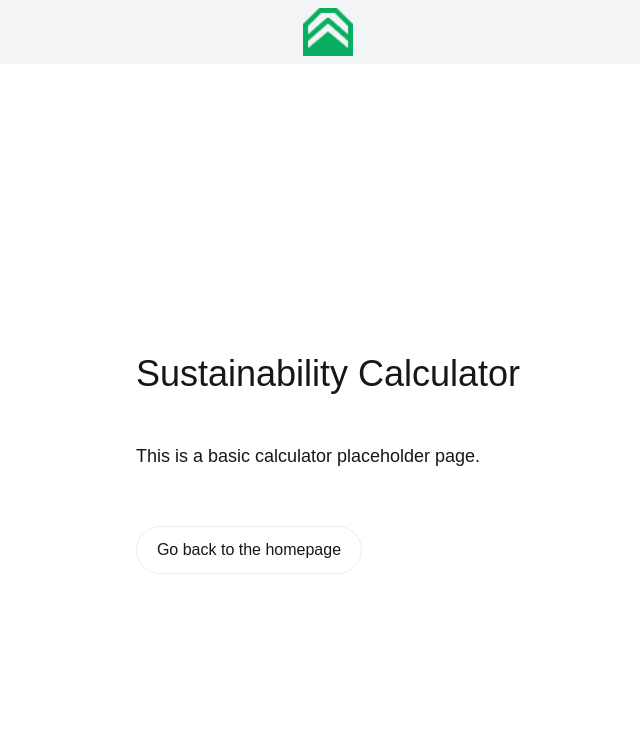
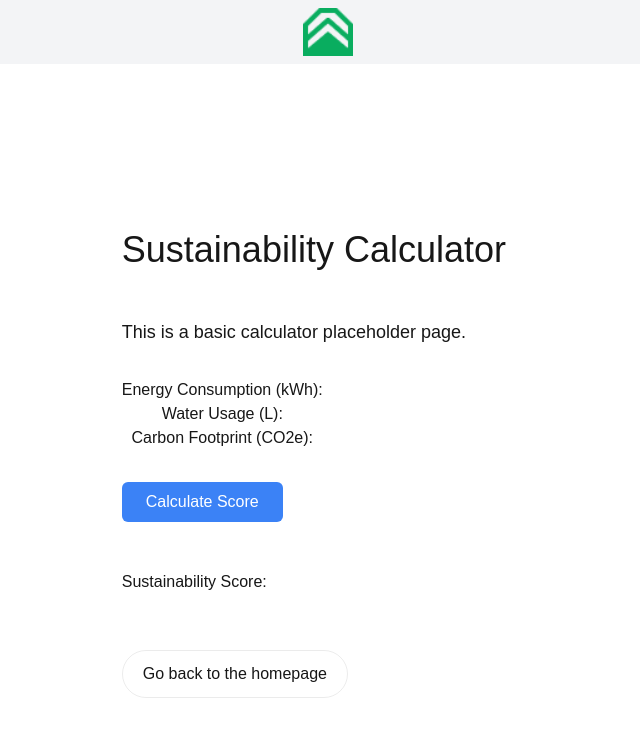
Before and after one commit to samm-47/CAPST, a Next.js app: page /calculator in a window 1280 px wide. Shown: the top 736 px of the page, without its empty margins (312-952 px from the left). Built offline with nearby package versions, Linux system fonts and the light colour scheme.

Commit message:
added input fields and event handling for calculator placeholder page

```diff
--- a/app/calculator/calculator_layout.tsx
+++ b/app/calculator/calculator_layout.tsx
@@ -41,7 +41,9 @@ export default function ClientLayout({ children }: { children: React.ReactNode }
       </div>
 
       {/* Main content area */}
-      <main>{children}</main>
+      <main>
+        {children}
+      </main>
     </div>
   );
 }
--- a/app/calculator/page.tsx
+++ b/app/calculator/page.tsx
@@ -1,11 +1,27 @@
 // app/calculator/page.tsx
+"use client"; // Mark this as a Client Component for client-side hooks
+
 import Image from 'next/image';
 import Link from 'next/link';
-import React from 'react';
+import React, {useState} from 'react';
 // Important for creation of the logo top right
 import Layout from "./calculator_layout"
 
+
 const CalculatorPage = () => {
+  // Used to track different values input by user into calculator
+
+  const calculateScore = () => {
+    console.log("Button called");
+    const susScore = document.getElementById("susScoreValue");
+    if (susScore) {
+      susScore.textContent = "Sustainable!";
+    }
+    else {
+      console.error("Sustainability score calculation error: No element found.");
+    }
+  }
+
   return (
 
     <Layout>
@@ -15,6 +31,37 @@ const CalculatorPage = () => {
         <main className="flex flex-col gap-8 row-start-2 items-center sm:items-start">
           <h1 className="text-4xl">Sustainability Calculator</h1>
           <p className="text-lg mt-4">This is a basic calculator placeholder page.</p>
+          <div className="flex flex-col items-center w-full max w-lg">
+            {/*Input Section*/}
+            <form>
+              <label htmlFor="energyConsumption">Energy Consumption (kWh): </label>
+              <input type="number" id="energyConsumption" name="energyConsumption" step="any"></input>
+            </form>
+            <form>
+              <label htmlFor="waterUsage">Water Usage (L): </label>
+              <input type="number" id="waterUsage" name="waterUsage" step="any"></input>
+            </form>
+            <form>
+              <label htmlFor="carbonFootprint">Carbon Footprint (CO2e): </label>
+              <input type="number" id="carbonFootprint" name="carbonFootprint" step="any"></input>
+            </form>
+          </div>
+
+          <div>
+            {/*Calculate Score Button*/}
+            <button
+              onClick={calculateScore}
+              className="mb-4 px-6 py-2 bg-blue-500 text-white rounded-md hover:bg-blue-600"
+              >
+              Calculate Score
+            </button>
+          </div>
+
+          <div>
+            <label htmlFor= "susScoreLabel">Sustainability Score: </label>
+            <label htmlFor= "susScoreValue" id="susScoreValue"> </label>
+          </div>
+
           {/* Add a link back to the homepage */}
           <Link
             href="/"
@@ -25,7 +72,7 @@ const CalculatorPage = () => {
         </main>
       </div>
 
-  </Layout>
+    </Layout>
 
   );
 };
```
